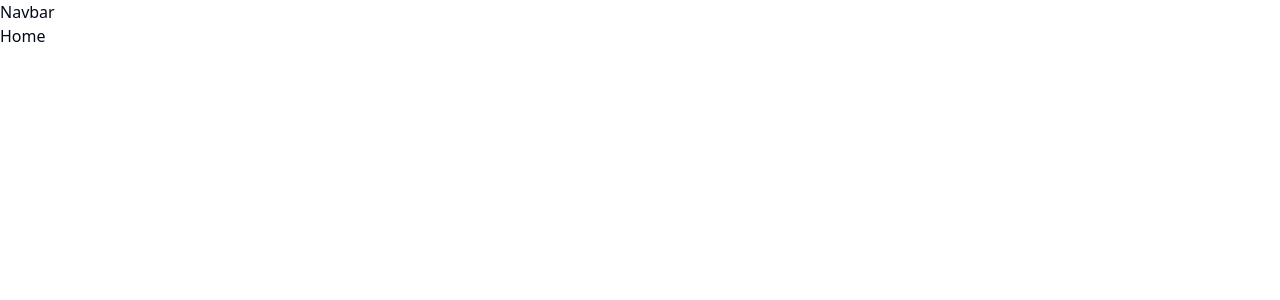
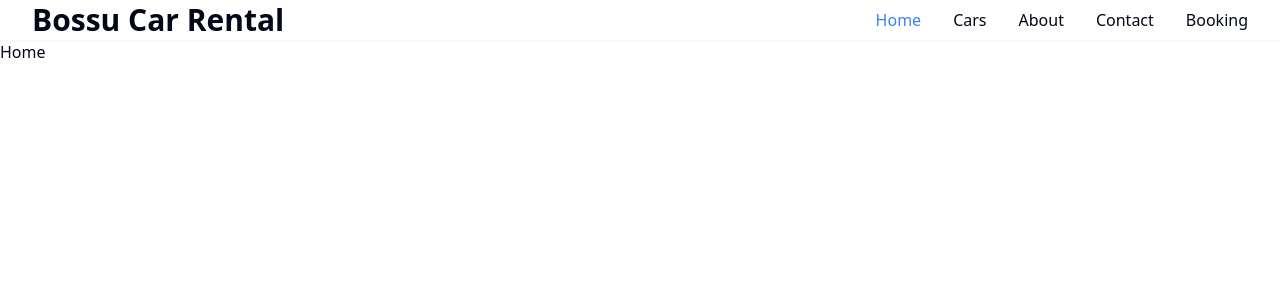
Before and after one commit to owusuvictorjnr/car-rentals, a Next.js app: page / in a window 1280 px wide. Shown: the top 300 px of the page. Built offline with nearby package versions, Linux system fonts and the light colour scheme.

Commit message:
navbar items

```diff
--- a/components/shared/Navbar.jsx
+++ b/components/shared/Navbar.jsx
@@ -1,7 +1,74 @@
+'use client'
+
 import React from 'react'
+import Link from 'next/link'
+import { usePathname } from 'next/navigation'
 
+const NavLinks = [
+  {
+    id: '1',
+    name: 'home',
+    link: '/',
+  },
+
+  {
+    id: '2',
+    name: 'cars',
+    link: '/cars',
+  },
+
+  {
+    id: '3',
+    name: 'about',
+    link: '/about',
+  },
+
+  {
+    id: '4',
+    name: 'contact',
+    link: '/contact',
+  },
+
+  {
+    id: '5',
+    name: 'booking',
+    link: '/booking',
+  },
+]
 const Navbar = () => {
-  return <div>Navbar</div>
+  const pathname = usePathname()
+  return (
+    <>
+      <nav className="shadow-sm">
+        <div className="container">
+          <div className="flex justify-between items-center">
+            <h1 className="text-3xl font-bold capitalize">bossu car rental</h1>
+
+            <div className="hidden md:block">
+              <ul className="flex items-center gap-8">
+                {NavLinks.map((data) => {
+                  const isActive = pathname === data.link
+                  return (
+                    <li
+                      key={data.link}
+                      className={`${isActive && 'text-blue-500'} capitalize`}
+                    >
+                      <Link
+                        href={data.link}
+                        className="inline-block py-2 hover:border-b-2 hover:text-amber-400"
+                      >
+                        {data.name}
+                      </Link>
+                    </li>
+                  )
+                })}
+              </ul>
+            </div>
+          </div>
+        </div>
+      </nav>
+    </>
+  )
 }
 
 export default Navbar
```
